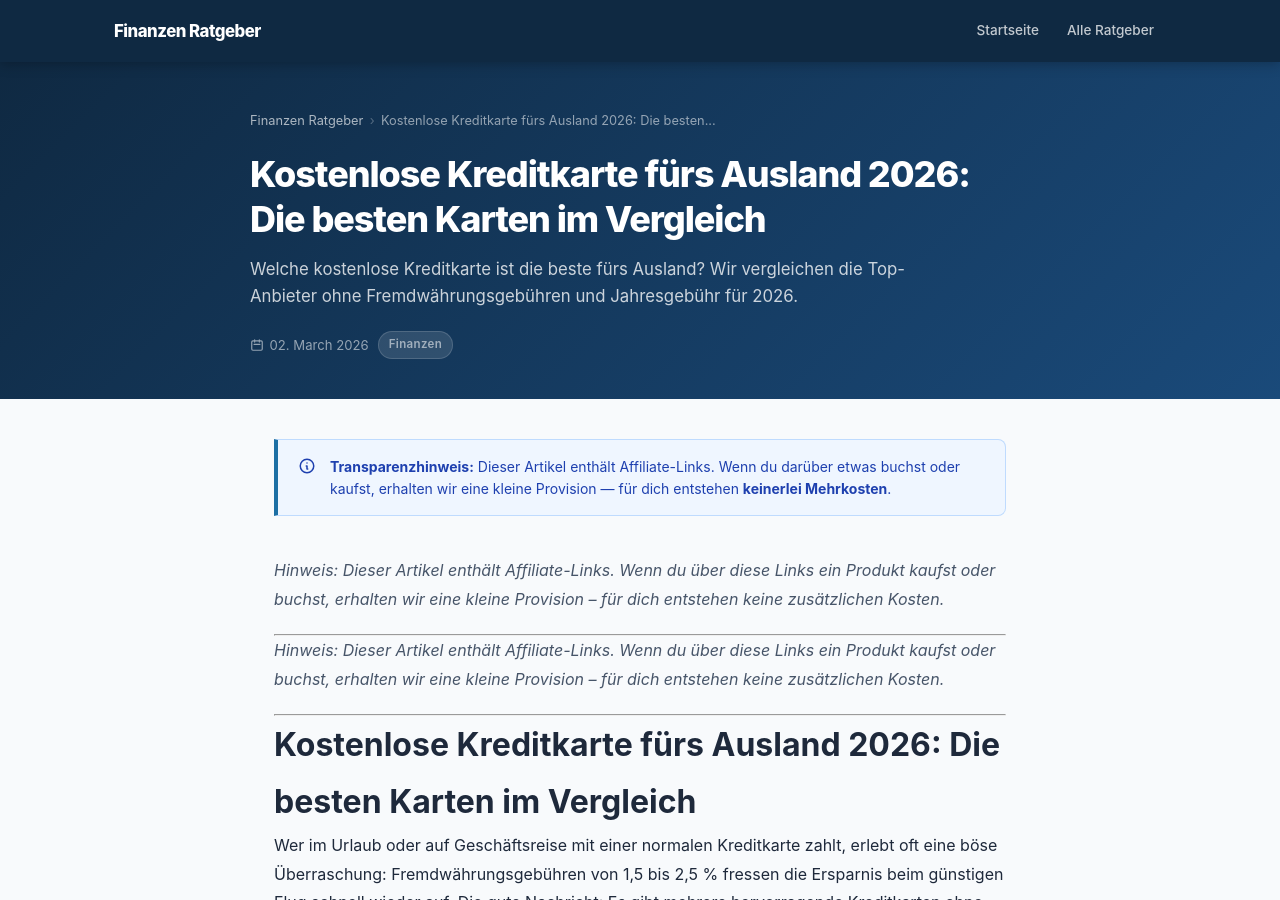
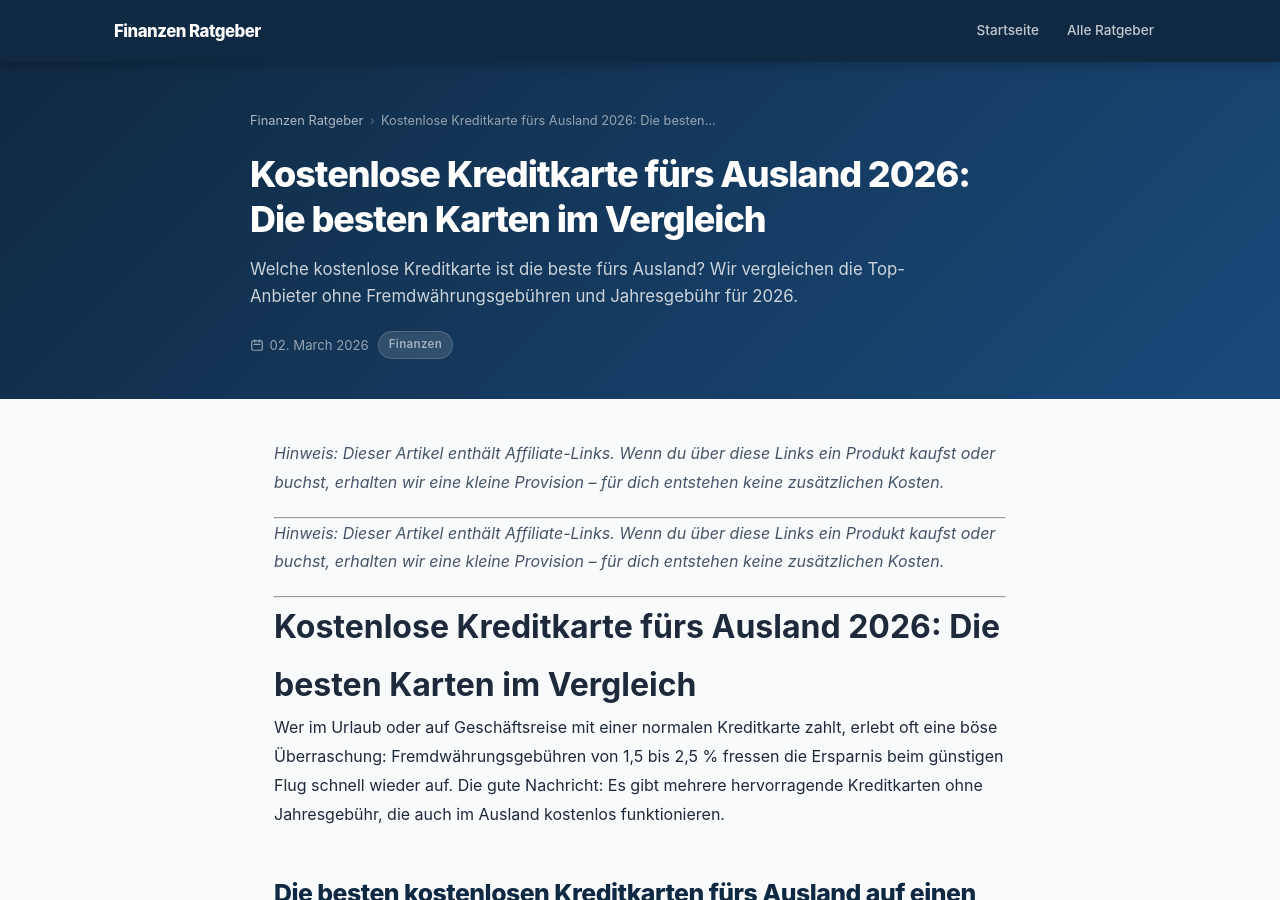
Before and after one commit to deraneckaerial/finanzen-ratgeber, a Jekyll site: the page built from _posts/2026-03-02-kostenlose-kreditkarte-ausland.md, in a window 1280 px wide and 900 px high. Built offline with Jekyll 4.4.1, drawn with Linux system fonts in a browser that asks for light colours; some of the changed text lies outside the part shown.

Commit message:
Update post layout

```diff
--- a/_layouts/post.html
+++ b/_layouts/post.html
@@ -236,14 +236,14 @@
 </div>
 
 <div class="post-body">
+  <div class="post-content">
+    {{ content }}
+  </div>
+
   <div class="affiliate-notice" role="note">
     <svg width="18" height="18" fill="none" stroke="currentColor" viewBox="0 0 24 24" aria-hidden="true">
       <path stroke-linecap="round" stroke-linejoin="round" stroke-width="2" d="M13 16h-1v-4h-1m1-4h.01M21 12a9 9 0 11-18 0 9 9 0 0118 0z"/>
     </svg>
     <p><strong>Transparenzhinweis:</strong> Dieser Artikel enthält Affiliate-Links. Wenn du darüber etwas buchst oder kaufst, erhalten wir eine kleine Provision — für dich entstehen <strong>keinerlei Mehrkosten</strong>.</p>
   </div>
-
-  <div class="post-content">
-    {{ content }}
-  </div>
 </div>
```
